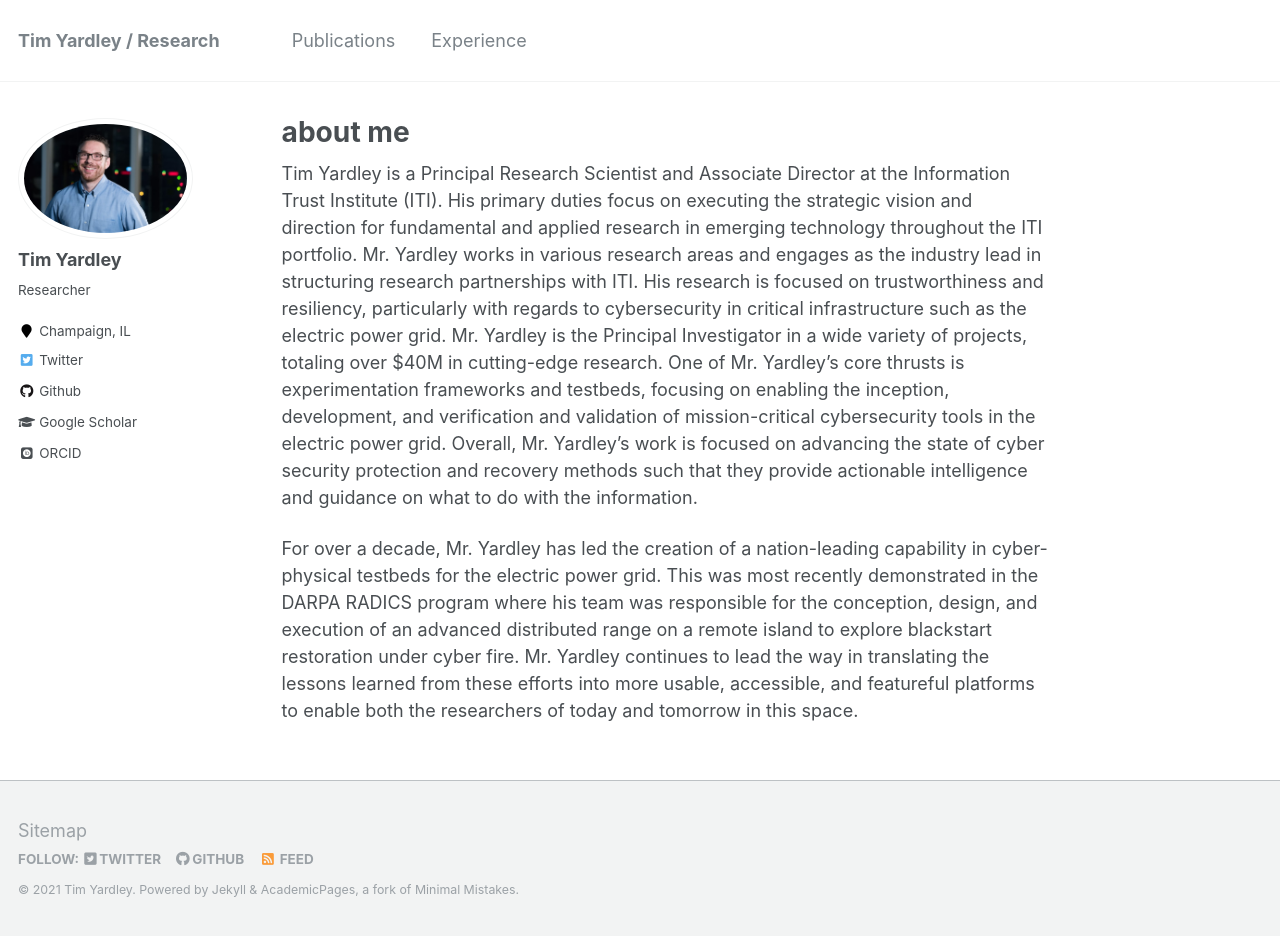
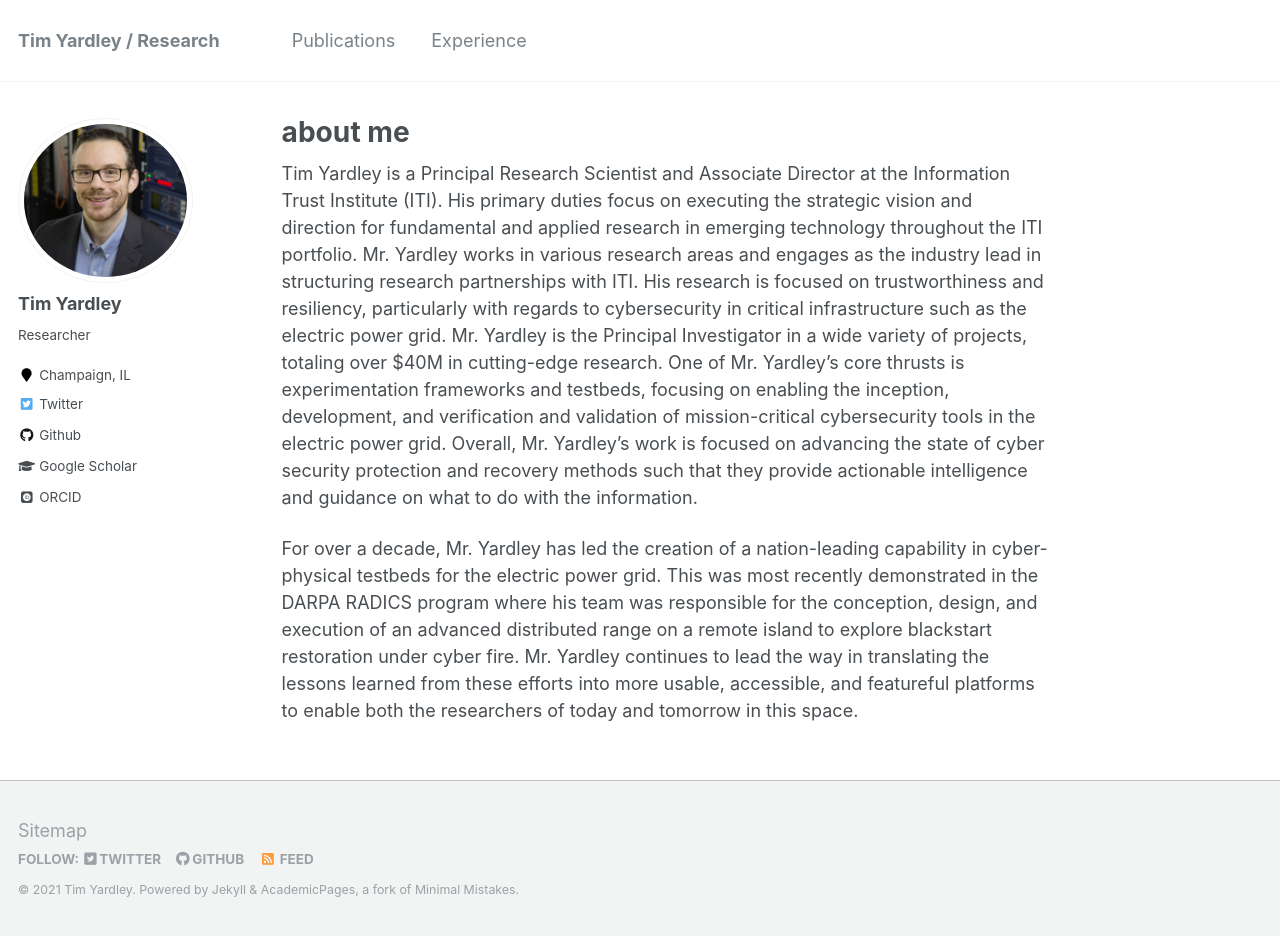
Before and after one commit to timyardley/timyardley.github.io, a Jekyll site: the page built from _pages/about.md, in a window 1280 px wide and 936 px high. Built offline with Jekyll 4.4.1, drawn with Linux system fonts in a browser that asks for light colours; some web fonts are replaced.

Commit message:
chore: change to different head shot

```diff
--- a/_config.yml
+++ b/_config.yml
@@ -79,7 +79,7 @@ analytics:
 # Site Author
 author:
   name: 'Tim Yardley'
-  avatar: 'tim-yardley.png'
+  avatar: 'tim-yardley-head.png'
   bio: 'Researcher'
   location: 'Champaign, IL'
   employer:
```
Also changed, not shown: images/tim-yardley-head.png (added).
